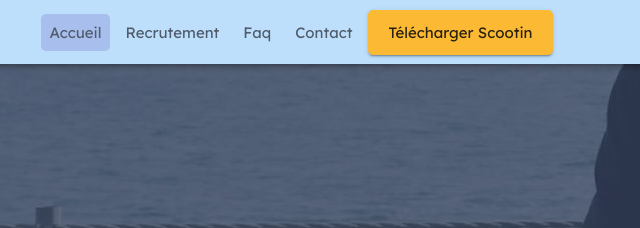
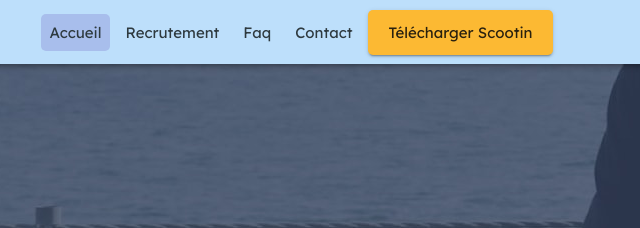
Before and after one commit to Belkross/scoot-website, a Gatsby site: page / in a window 1280 px wide. Shown: the top 228 px of the page, 343-983 px from the left. Built offline with nearby package versions, Linux system fonts and the light colour scheme; Gatsby itself is replaced by a stand-in of ours.

Commit message:
accessibility: fix text contrast

```diff
--- a/src/theme/palette.js
+++ b/src/theme/palette.js
@@ -15,7 +15,7 @@ export function palette(mode) {
         light: "#fff4df",
       },
       text: {
-        primary: "#495567",
+        primary: blueGrey[900],
       },
       background: {
         /* default:, */
```
